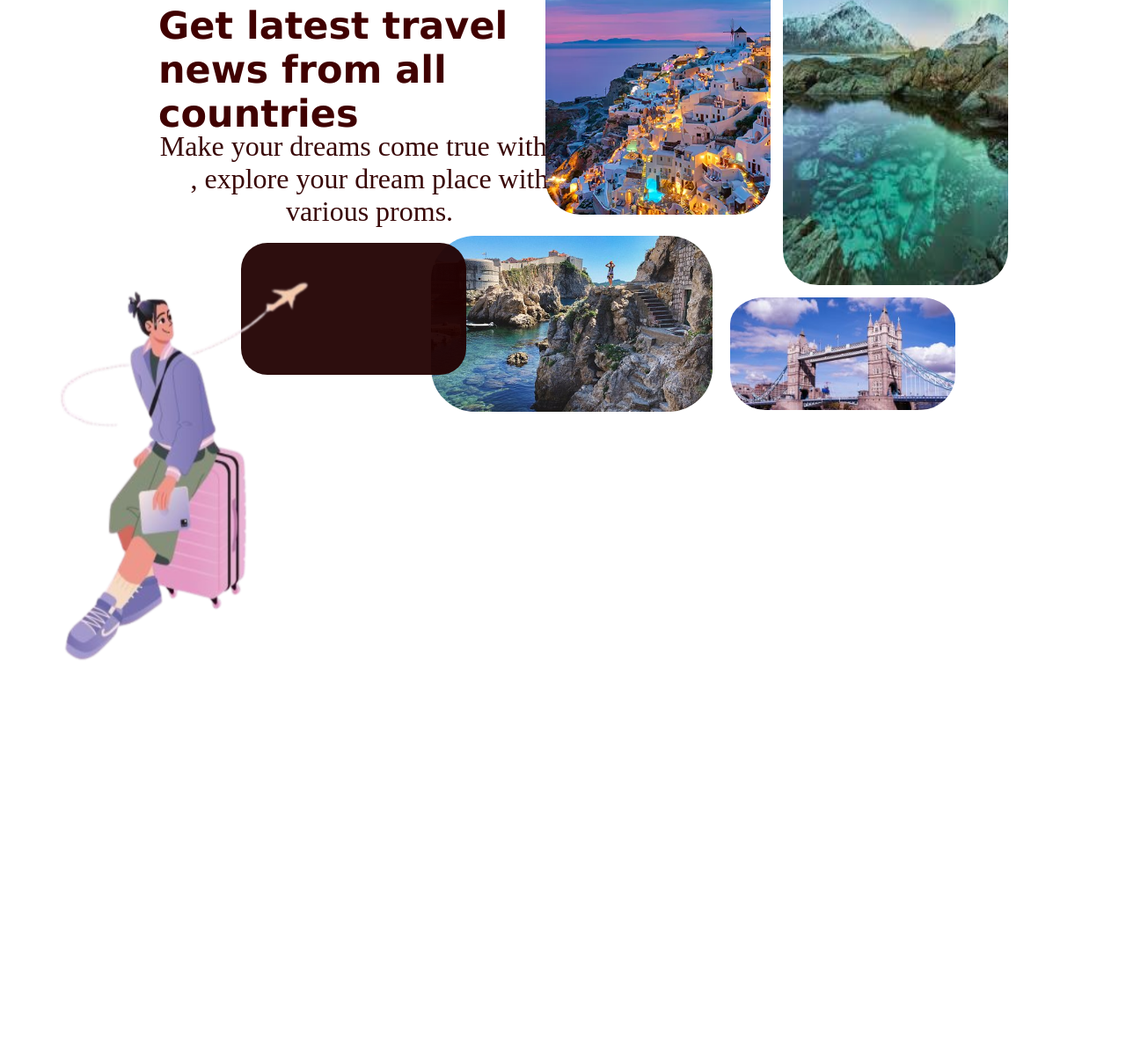
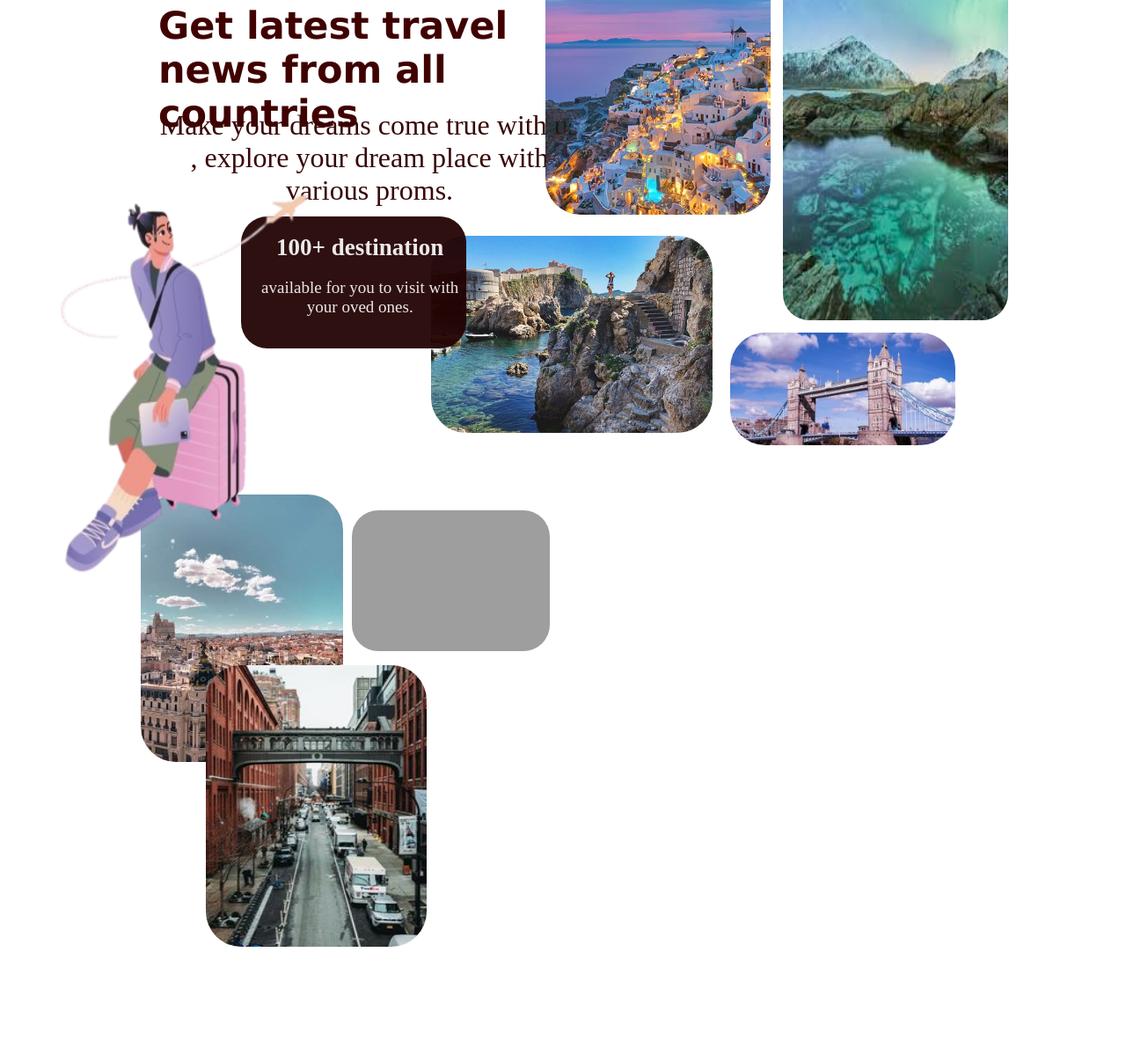
Before and after one commit to Anjana-20782/Behance.net, a plain HTML site: page index.html in a window 1280 px wide. Shown: the part 236-1443 px from the top of the page at 88% size. Drawn offline with Linux system fonts and the light colour scheme; grey boxes are pictures that could not be loaded.

Commit message:
new updates added

```diff
--- a/index.html
+++ b/index.html
@@ -59,9 +59,36 @@
                     </div>
 
                      <div class="firstthree">
-                            <h1></h1>
+                            <h1>100+ destination</h1>
+                            <p>available for you to visit with your oved ones.</p>
 
                         </div>
+
+
+
+                </div>
+
+                <div class="first3">
+
+                    <div class="picture1">
+                        <img class="pic1" src="./images/banner-alev-takil-x2Or94kjaqo-unsplash-1580454960799.jpg">
+
+
+
+                   <img class="pic3" src="./images/ac3ab39cfb5645bd5e4a90bc6d17539f.jpg">
+
+
+
+                        <img class="pic2" src="./images/photo-1558265984-f2fb435227b7.jpeg">
+                    </div>
+
+                    <!-- <div class="picture2">
+
+                   <img class="pic3" src="./images/ac3ab39cfb5645bd5e4a90bc6d17539f.jpg">
+
+                   </div> -->
+
+
 
                 </div>
 
--- a/style.css
+++ b/style.css
@@ -144,6 +144,7 @@ font-family:sans-serif;
     height: 34vh;
     /* background-color: blue; */
     margin-left: 180px;
+
 }
 
 
@@ -151,7 +152,7 @@ font-family:sans-serif;
 
     font-size: 43px;
     /* background-color: red; */
-    height: 18vh;
+    height: 15vh;
     width: 100%;
     color: rgb(64, 1, 1);
     margin-top: 80px;
@@ -171,7 +172,7 @@ font-family:sans-serif;
 .first2{
 
     width: 100%;
-    height: 60vh;
+    height: 55vh;
     /* background-color: red; */
     display: flex;
 }
@@ -182,19 +183,87 @@ font-family:sans-serif;
     height: 65vh;
     position: relative;
     z-index: 2;
+    bottom: 100px;
 }
 
 .firstthree{
 
     width: 300px;
     height: 150px;
-    background-color: rgba(33, 0, 0, 0.947);
+    background-color: rgba(34, 3, 3, 0.947);
     position: relative;
     right: 110px;
     z-index: 1;
+    bottom: 30px;
 
     border-radius: 30px;
 }
+
+.firstthree h1{
+
+    font-size: 27px;
+    color: rgb(237, 233, 233);
+    height: 50px;
+    padding-top: 20px;
+    padding-left: 40px;
+}
+
+.firstthree p{
+
+    font-size: 19px;
+    color: rgb(236, 231, 231);
+    text-align: center;
+    width: 90%;
+    padding-left: 20px;
+}
+
+.first3{
+
+    width: 80%;
+    height: 40vh;
+    /* background-color: red; */
+}
+
+.picture1 .pic1{
+
+    width: 45%;
+    height: 38vh;
+    border-radius: 40px;
+    position: relative;
+    bottom: 170px;
+    left: 160px;
+    opacity: 1;
+
+
+}
+
+.pic2{
+
+    width: 44%;
+    height: 20vh;
+    border-radius: 30px;
+     position: relative;
+    bottom: 460px;
+    left: 400px;
+     opacity: 1;
+     z-index: 1;
+
+}
+
+.pic3{
+
+    width: 49%;
+    height: 40vh;
+    border-radius: 40px;
+    position: relative;
+    z-index: 1;
+    top: 40px;
+}
+
+
+
+
+
 
 
 
@@ -230,6 +299,7 @@ font-family:sans-serif;
     right: 20px;
     object-fit: cover;
     overflow: hidden;
+    opacity: 0.9;
 
 }
 .img2{
@@ -238,8 +308,8 @@ font-family:sans-serif;
 .img2 img{
 
     width: 100%;
-    height: 25vh;
-    border-radius: 50px;
+    height: 28vh;
+    border-radius: 40px;
     /* padding-top: 30px; */
     object-fit: cover;
    position: relative;
@@ -259,9 +329,11 @@ font-family:sans-serif;
 
      width: 80%;
     height: 50vh;
-    border-radius: 40px;
+    border-radius: 30px;
     position: relative;
     right: 70px;
+    top:40px;
+
 }
 
 
@@ -270,7 +342,7 @@ font-family:sans-serif;
      width: 80%;
     height: 16vh;
     border-radius: 40px;
-    padding-top: 10px;
+   top: 50px;
     position: relative;
     right:130px
 }
```
Also changed, not shown: images/ac3ab39cfb5645bd5e4a90bc6d17539f.jpg (added), images/banner-alev-takil-x2Or94kjaqo-unsplash-1580454960799.jpg (added), 1 other file.
